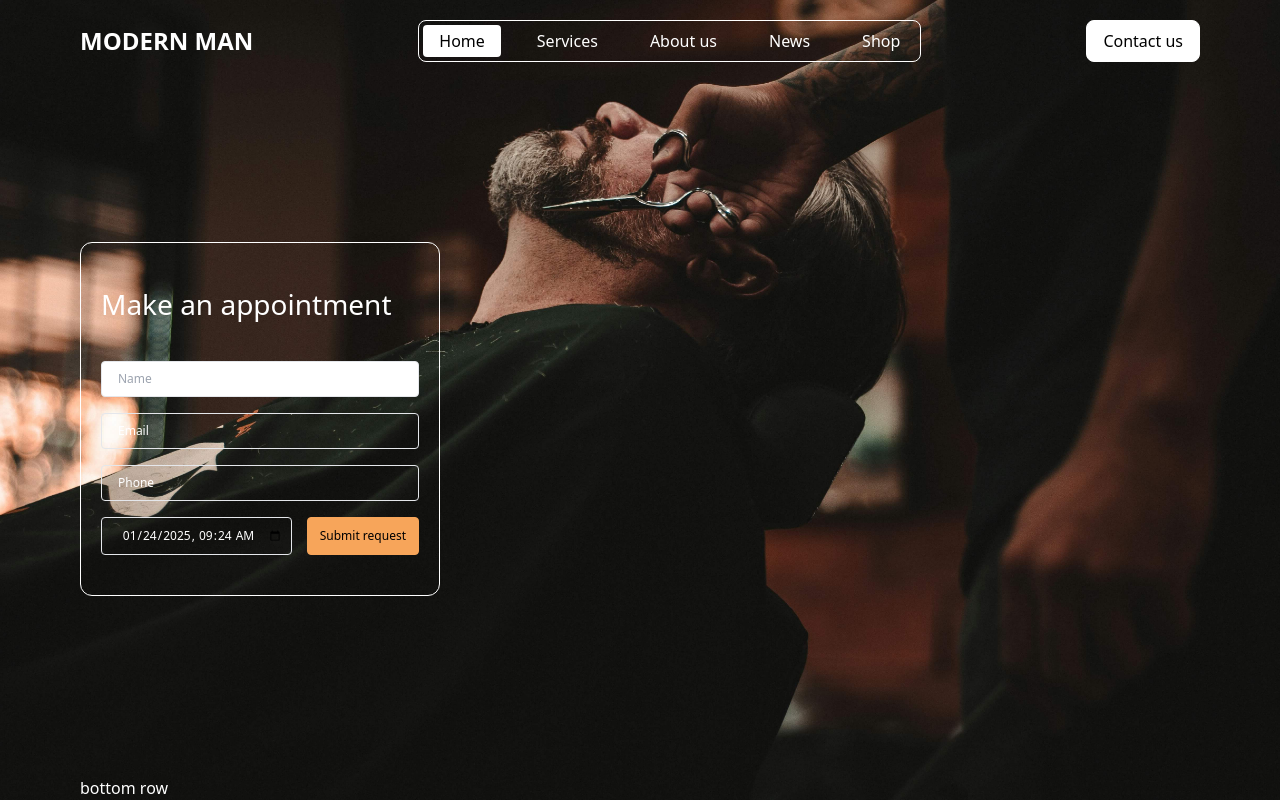
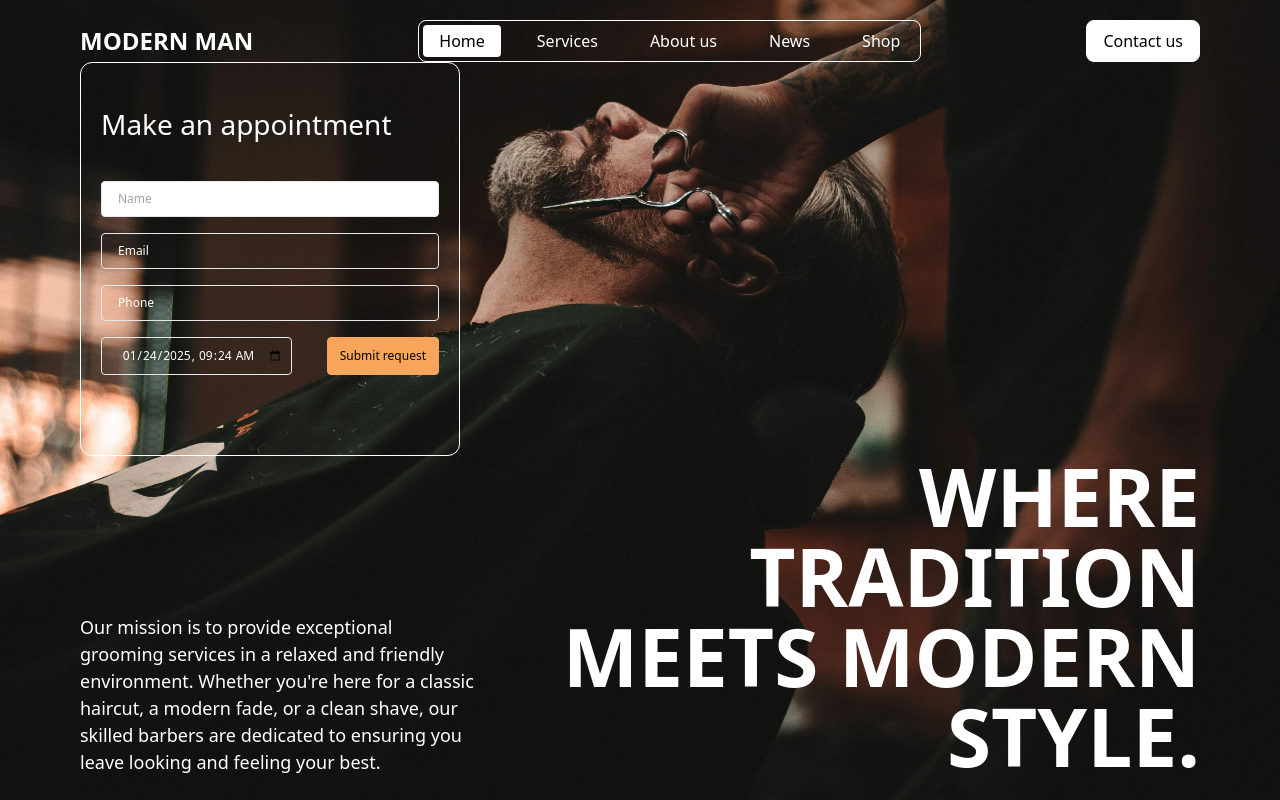
Before and after one commit to robertgarofalo/barbershop, a Next.js app: page / in a window 1280 px wide. Built offline with nearby package versions, Linux system fonts and the light colour scheme.

Commit message:
add bottom row text to hero section

```diff
--- a/app/components/BookingForm.jsx
+++ b/app/components/BookingForm.jsx
@@ -35,12 +35,12 @@ const BookingForm = () => {
 
     return (
         <section className="text-white">
-            <form onSubmit={handleSubmitForm} className="flex flex-col gap-y-4 border-[1.5px] border-white py-10 px-5 rounded-xl w-[360px] ">
+            <form onSubmit={handleSubmitForm} className="flex flex-col gap-y-4 border-[1.5px] border-white py-10 px-5 rounded-xl w-[380px] ">
                 <h3 className='text-[28px] mb-5'>Make an appointment</h3>
                 <input className='text-[12px] placeholder-grey border-[1px] rounded py-2 px-4' type="text" label="name" placeholder="Name" />
                 <input className='text-[12px] placeholder-white bg-transparent border-[1px] rounded py-2 px-4' type="email" label="email" placeholder="Email" />
                 <input className='text-[12px] placeholder-white bg-transparent border-[1px] rounded py-2 px-4' type="number" label="phone" placeholder="Phone" />
-                <div className="flex flex-row justify-between">
+                <div className="flex flex-row justify-between pb-10">
                     <input className='text-[12px] text-center text-white bg-transparent border-[1px] rounded py-2 px-2 ' type="datetime-local" label="name" onChange={(e) => setCurrentDateTime(e.target.value)} value={currentDateTime} />
                     <button className='text-[12px] text-black border-[1px] border-accent bg-accent rounded px-3 '>Submit request</button>
                 </div>
--- a/app/components/Nav.jsx
+++ b/app/components/Nav.jsx
@@ -32,15 +32,15 @@ const Nav = () => {
     return (
         <div className="flex flex-row justify-between items-center text-white">
             {/* logo */}
-            <div>
-                <h1 className="font-bold text-[24px]">MODERN MAN</h1>
+            <div onClick={() => setSelectedPage('Home')}>
+                <h1 className="font-bold text-[24px] cursor-pointer">MODERN MAN</h1>
             </div>
 
             {/* nav */}
             <nav className="flex gap-5 border-[1px] border-white rounded-lg p-1">
                 {links.map((link, index) => (
                     <button key={`link-${index + 1}`}
-                        className={`${selectedPage === link.name ? 'bg-white' : 'bg-transparent'} px-4 py-1 rounded`}
+                        className={`${selectedPage === link.name ? 'bg-white' : 'bg-transparent'} px-4 py-1 rounded transition-all duration-500`}
                         onClick={() => setSelectedPage(link.name)}
                     >
                         <p className={selectedPage === link.name ? 'text-black' : 'text-white'}>{link.name}</p>
@@ -49,7 +49,7 @@ const Nav = () => {
             </nav>
 
             {/* contact button */}
-            <button className='border-[1px] border-white px-4 py-2 rounded-lg bg-white text-black'>
+            <button className='border-[1px] border-white px-4 py-2 rounded-lg bg-white hover:bg-transparent text-black hover:text-white transition-all duration-300'>
                 <p>Contact us</p>
             </button>
         </div>
--- a/app/components/sections/Hero.jsx
+++ b/app/components/sections/Hero.jsx
@@ -8,14 +8,14 @@ const Hero = () => {
             {/* background img reversed*/}
             <div className="absolute h-screen w-full flex bg-[url('/assets/barber.jpg')] bg-cover bg-top scale-x-[-1]" />
 
-            <div className="relative h-screen flex flex-col justify-between pt-5 px-20">
+            <div className="relative h-screen flex flex-col justify-between pt-5 pb-20 px-20">
                 <Nav />
-
                 <BookingForm />
 
                 {/* bottom row */}
-                <div>
-                    <p className="text-white">bottom row</p>
+                <div className="flex flex-row justify-between items-end">
+                    <p className="text-white text-[18px] w-[500px]">Our mission is to provide exceptional grooming services in a relaxed and friendly environment. Whether you're here for a classic haircut, a modern fade, or a clean shave, our skilled barbers are dedicated to ensuring you leave looking and feeling your best.</p>
+                    <h1 className="text-white text-[80px] text-right font-semibold leading-[80px] w-[900px] uppercase">Where tradition <br />meets modern style.</h1>
                 </div>
             </div>
         </section>
```
